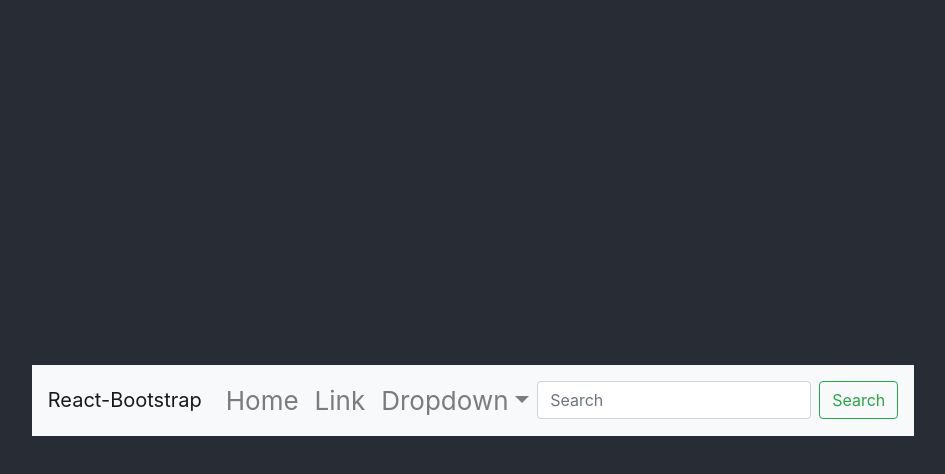
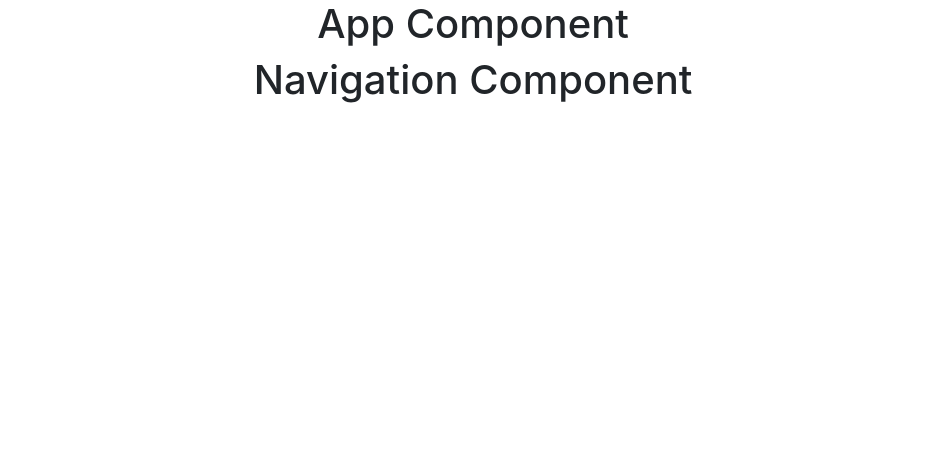
Before and after one commit to Shahbaz-Muzammil/ReactNavigationTool, a React (Create React App) app: page / in a window 1280 px wide. Shown: the top 474 px of the page, without its empty margins (167-1112 px from the left). Built offline with nearby package versions, Linux system fonts and the light colour scheme.

Commit message:
KP/Added or Removed some files

```diff
--- a/src/App.js
+++ b/src/App.js
@@ -1,16 +1,13 @@
-import React from 'react';
-import './App.css';
-import {Navigation} from './Navigation';
-import 'bootstrap/dist/css/bootstrap.min.css';
+import React from "react";
+import "./App.css";
+import { Navigation } from "./Components/Navigation/Navigation";
 
 function App() {
   return (
     <div className="App">
-    <header className="App-header">
-
-    <Navigation />
-    </header>
-  </div>
+      <h1>App Component</h1>
+      <Navigation />
+    </div>
   );
 }
 
--- /dev/null
+++ b/src/Components/Navigation/Navigation.jsx
@@ -0,0 +1,9 @@
+import React from "react";
+
+export const Navigation = () => {
+  return (
+    <div>
+      <h1>Navigation Component</h1>
+    </div>
+  );
+};
--- a/src/MYComps.jsx
+++ /dev/null
@@ -1,5 +0,0 @@
-import React from 'react'
-
-export const MyComps = () => {
-    return ( <div>This is my Comps</div> );
-}
--- a/src/Navigation.jsx
+++ /dev/null
@@ -1,28 +0,0 @@
-import React from 'react';
-import {Nav, Navbar, NavDropdown, Button, Form, FormControl} from 'react-bootstrap';
-
-export const Navigation = () => {
-    return (
-        <Navbar bg="light" expand="lg">
-  <Navbar.Brand href="#home">React-Bootstrap</Navbar.Brand>
-  <Navbar.Toggle aria-controls="basic-navbar-nav" />
-  <Navbar.Collapse id="basic-navbar-nav">
-    <Nav className="mr-auto">
-      <Nav.Link href="#home">Home</Nav.Link>
-      <Nav.Link href="#link">Link</Nav.Link>
-      <NavDropdown title="Dropdown" id="basic-nav-dropdown">
-        <NavDropdown.Item href="#action/3.1">Action</NavDropdown.Item>
-        <NavDropdown.Item href="#action/3.2">Another action</NavDropdown.Item>
-        <NavDropdown.Item href="#action/3.3">Something</NavDropdown.Item>
-        <NavDropdown.Divider />
-        <NavDropdown.Item href="#action/3.4">Separated link</NavDropdown.Item>
-      </NavDropdown>
-    </Nav>
-    <Form inline>
-      <FormControl type="text" placeholder="Search" className="mr-sm-2" />
-      <Button variant="outline-success">Search</Button>
-    </Form>
-  </Navbar.Collapse>
-</Navbar>
-     );
-}
```
Also changed, not shown: src/Testing.jsx (deleted, +0 -11 lines), src/index.js (+7 -6 lines).
